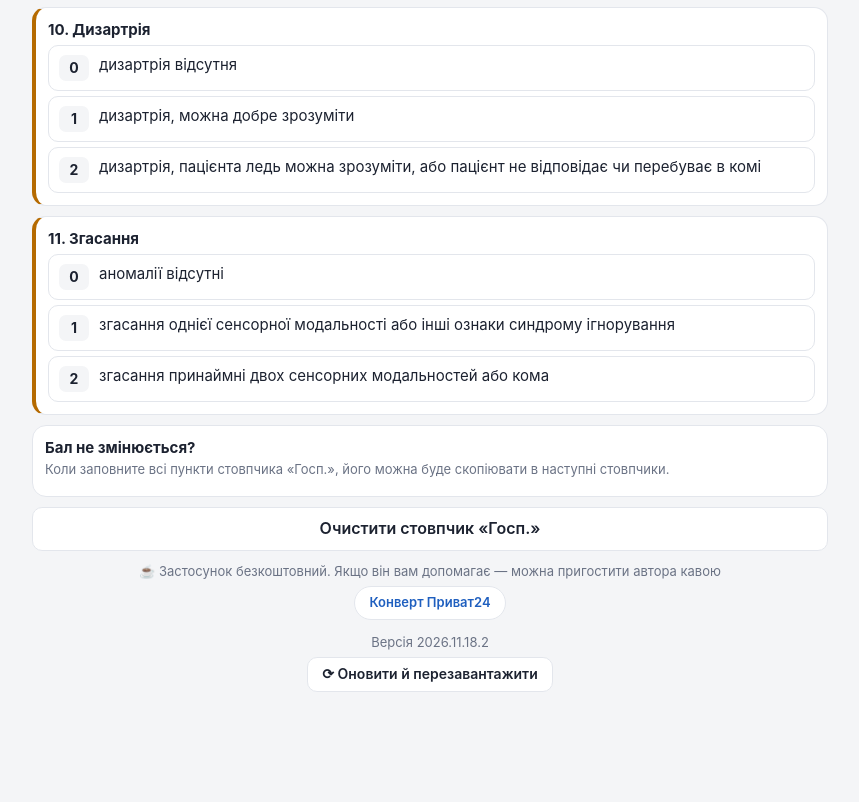
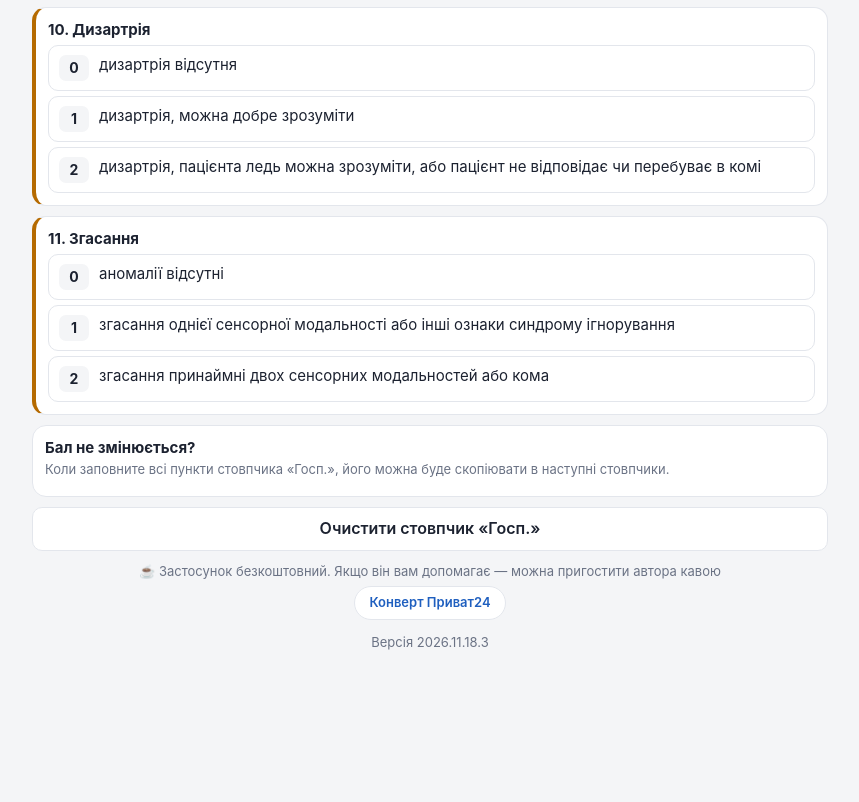
Before and after one commit to Stk92-ua/shkaly, a plain HTML site: page index.html in a window 1280 px wide. Shown: the part 3608-4410 px from the top of the page, without its empty margins (210-1069 px from the left). After the commit the page ends 4369 px from the top, so only its background shows below. Drawn offline with Linux system fonts and the light colour scheme.

Commit message:
Вікно оновлення без інструкцій: «Оновити й перезавантажити» або «Пізніше»; прибрано кнопку внизу сторінки
Co-Authored-By: Claude Opus 5.5 <noreply@anthropic.com>
Claude-Session: https://claude.ai/code/session_01KZatRMG9MfxHhapRRKdeKK

```diff
--- a/index.html
+++ b/index.html
@@ -139,7 +139,7 @@ main{padding:12px 12px 4px;max-width:820px;margin:0 auto}
   <nav class="tabs" id="tabs"></nav>
 </header>
 <main id="main"></main>
-<footer class="donate">☕ Застосунок безкоштовний. Якщо він вам допомагає — можна пригостити автора кавою<br><a href="https://www.privat24.ua/send/kr8h4" target="_blank" rel="noopener">Конверт Приват24</a><div class="verline">Версія <span id="appver"></span><br><button class="btn" id="updbtn">⟳ Оновити й перезавантажити</button></div></footer>
+<footer class="donate">☕ Застосунок безкоштовний. Якщо він вам допомагає — можна пригостити автора кавою<br><a href="https://www.privat24.ua/send/kr8h4" target="_blank" rel="noopener">Конверт Приват24</a><div class="verline">Версія <span id="appver"></span></div></footer>
 <div class="bar"><div class="in" id="bar"></div></div>
 <div class="toast" id="toast"></div>
 <div id="offscreen" style="position:fixed;left:-20000px;top:0"></div>
@@ -1303,8 +1303,8 @@ render();
 </script>
 <script>
 // Повідомлення про оновлення. APP_VER змінювати при кожному оновленні разом із web-version.json
-const APP_VER='2026.11.18.2';
-const APP_NOTES=['Кнопка «Оновити й перезавантажити» внизу сторінки','Повідомлення про нові версії з інструкцією, як оновитись','Рішення: графа «Базисна терапія при ГМІ за геморагічним типом» при позначці крововиливу','Рішення автоматично перераховується після зміни позначки крововиливу'];
+const APP_VER='2026.11.18.3';
+const APP_NOTES=['Повідомлення про нову версію з вибором: «Оновити й перезавантажити» або «Пізніше»','Рішення: графа «Базисна терапія при ГМІ за геморагічним типом» при позначці крововиливу','Рішення автоматично перераховується після зміни позначки крововиливу'];
 (function(){
   const isApp=!!window.AndroidBridge;
   const cmp=(a,b)=>{const x=String(a).split('.').map(Number),y=String(b).split('.').map(Number);for(let i=0;i<Math.max(x.length,y.length);i++){const d=(x[i]||0)-(y[i]||0);if(d)return d;}return 0;};
@@ -1327,8 +1327,6 @@ const APP_NOTES=['Кнопка «Оновити й перезавантажит
   // 2) Чи є новіша версія на сайті
   const URL_V='https://stk92-ua.github.io/shkaly/web-version.json';
   let last=0, skipped='';
-  const HOW_APP='<b>Якщо після перезавантаження версія не змінилась:</b><ol><li>Закрийте застосунок повністю — змахніть його з переліку недавніх програм (кнопка ▢ або жест знизу вгору).</li><li>Відкрийте застосунок знову.</li><li>Якщо не з\'явилась — зачекайте 10 хв і повторіть (потрібен інтернет).</li></ol>Збережені пацієнти не зникнуть.';
-  const HOW_WEB='<b>Як оновити:</b> натисніть «Оновити й перезавантажити». Якщо нова версія не з\'явилась — зачекайте 10 хв і повторіть. Збережені пацієнти не зникнуть.';
   async function getRemote(){
     const r=await fetch(URL_V+'?t='+Date.now(),{cache:'no-store'}); if(!r.ok) throw 0; return r.json();
   }
@@ -1347,14 +1345,14 @@ const APP_NOTES=['Кнопка «Оновити й перезавантажит
     await loadArchive(); await openRecord(o.k); if(o.tab){ tab=o.tab; render(); } }catch(_){} })(); }
   // Після спроби оновлення: чи вдалося
   const tried=ls.get('updTry');
-  if(tried){ ls.set('updTry',''); if(cmp(tried,APP_VER)>0) setTimeout(()=>show('Оновлення ще не застосувалось',tried,null,isApp?HOW_APP:HOW_WEB,[{t:'Зрозуміло',p:1,f:()=>{skipped=tried;}}]),500); }
+  if(tried) ls.set('updTry','');
   async function check(manual){
     if(!manual&&Date.now()-last<20*60*1000) return; last=Date.now();
     let j; try{ j=await getRemote(); }catch(_){ if(manual) toast('Немає зв\'язку з сайтом — перевірте інтернет'); return; }
     if(!j||!j.v||cmp(j.v,APP_VER)<=0){ if(manual){ toast('У вас найновіша версія — перезавантажую…'); setTimeout(()=>reloadApp(''),900); } return; }
-    if(!manual&&(skipped===j.v||tried===j.v)) return;
+    if(!manual&&skipped===j.v) return;
     if(document.getElementById('upd')) return;
-    show('Доступне оновлення',j.v,j.notes,isApp?HOW_APP:HOW_WEB,
+    show('Доступне оновлення',j.v,j.notes,'',
       [{t:'Пізніше',f:()=>{skipped=j.v;}},{t:'Оновити й перезавантажити',p:1,f:()=>reloadApp(j.v)}]);
   }
   const vb=document.getElementById('updbtn'), vs=document.getElementById('appver');
--- a/web-version.json
+++ b/web-version.json
@@ -1,8 +1,7 @@
 {
-  "v": "2026.11.18.2",
+  "v": "2026.11.18.3",
   "notes": [
-    "Кнопка «Оновити й перезавантажити» внизу сторінки",
-    "Повідомлення про нові версії з інструкцією, як оновитись",
+    "Повідомлення про нову версію з вибором: «Оновити й перезавантажити» або «Пізніше»",
     "Рішення: графа «Базисна терапія при ГМІ за геморагічним типом» при позначці крововиливу",
     "Рішення автоматично перераховується після зміни позначки крововиливу"
   ]
```
Also changed, not shown: 1 other file.
